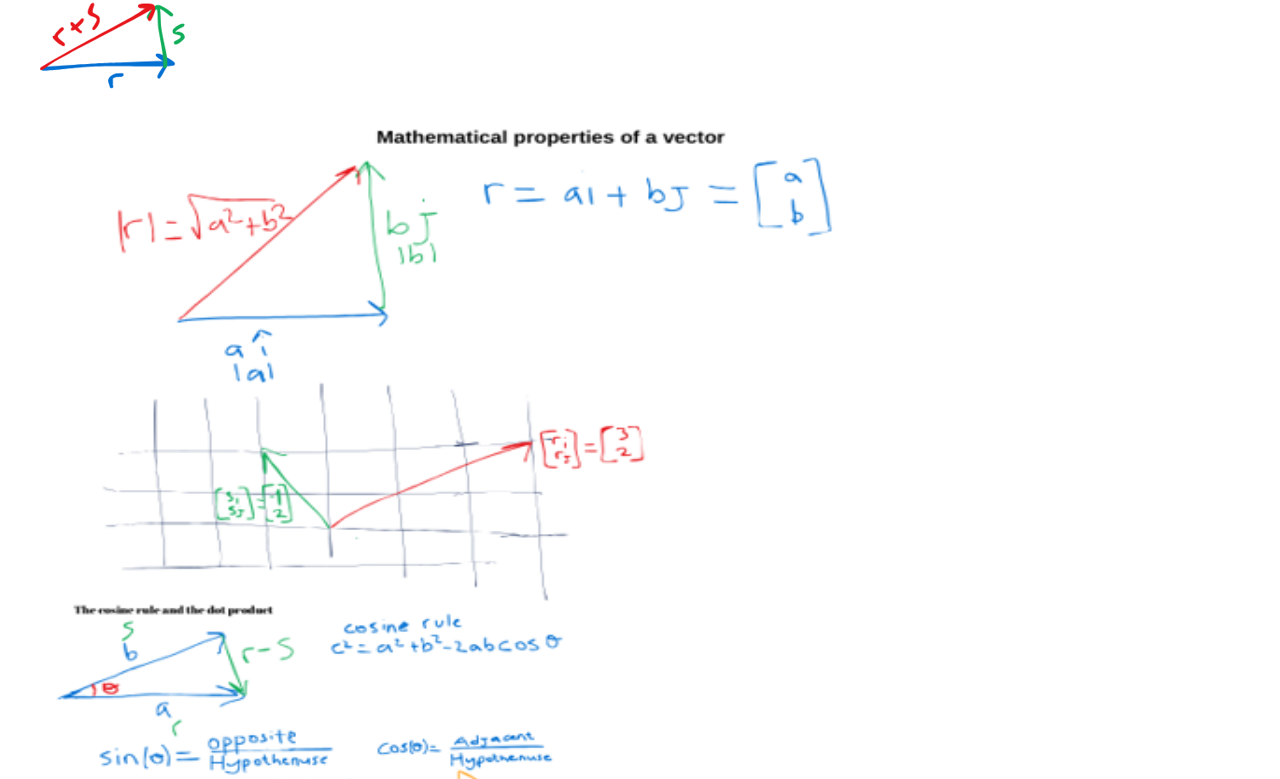
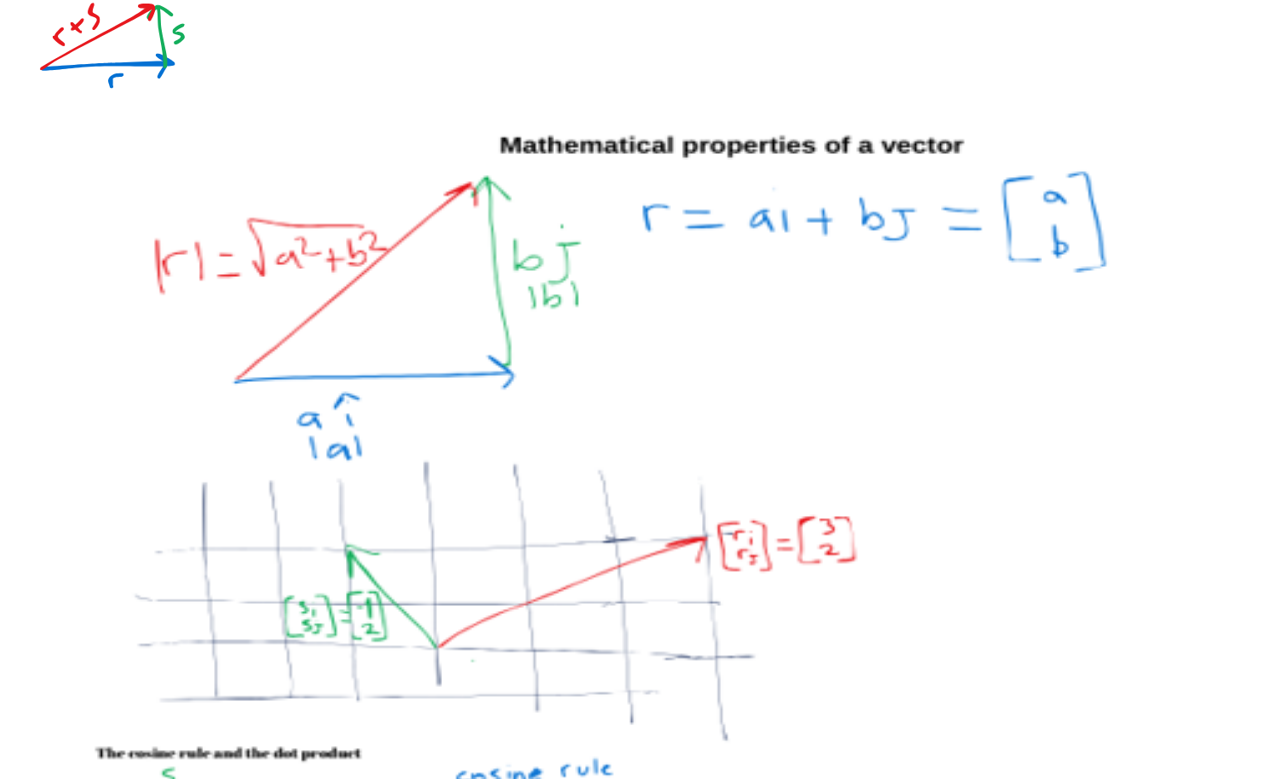
Before and after one commit to batuhanbatu6/linearalgebra, a plain HTML site: page index.html in a window 1280 px wide. Shown: the part 401-1180 px from the top of the page. Drawn offline with Linux system fonts and the light colour scheme.

Commit message:
Update index.html

```diff
--- a/index.html
+++ b/index.html
@@ -7,6 +7,6 @@
 </head>
 <body>
     <img id="corner-image" src="1.png" alt="Time Travel">
-    <img id="corner-image" src="2.png" alt="Time Travel" width="900" height="1400">
+    <img id="corner-image" src="2.png" alt="Time Travel" width="1200" height="1800">
 </body>
 </html>
```
